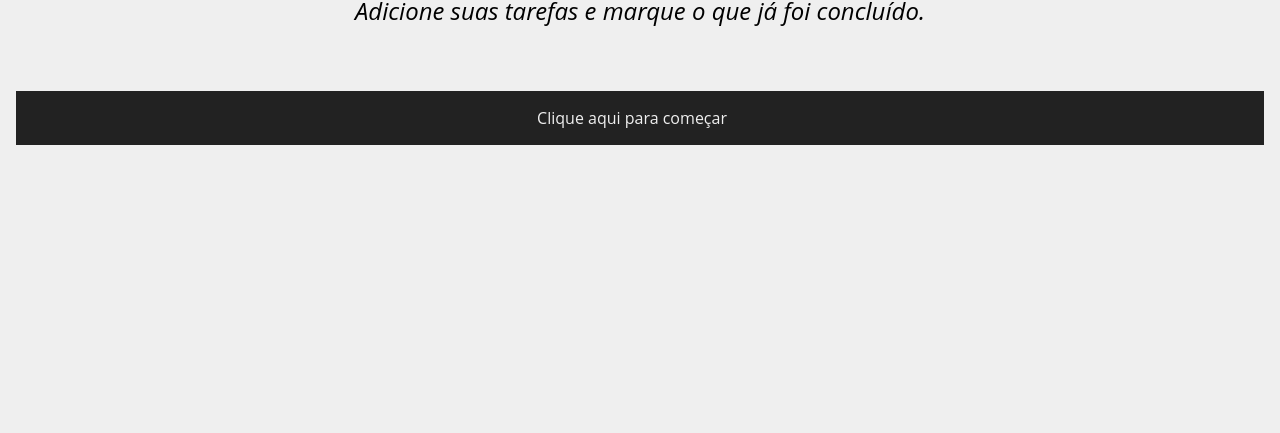
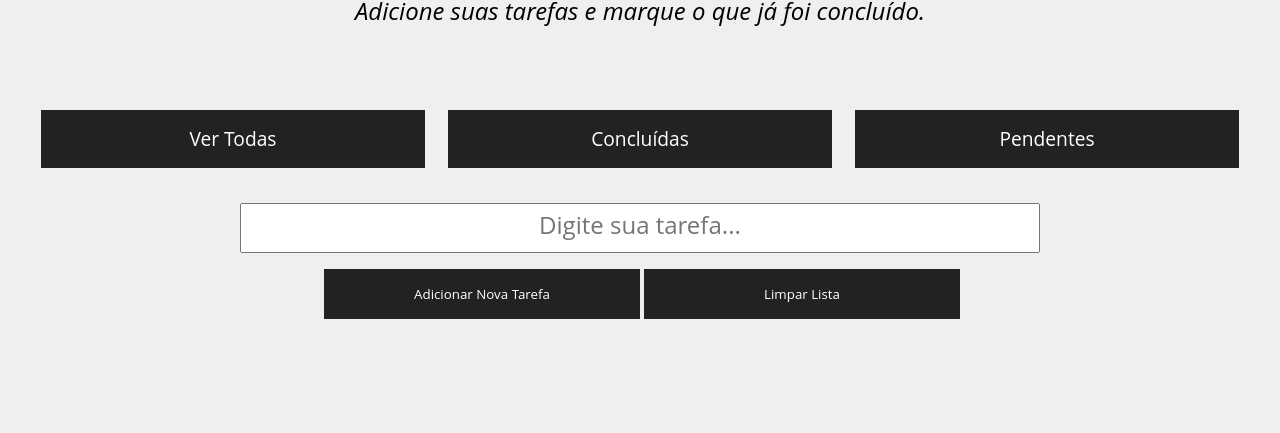
Before and after one commit to felipehrodrigues/acqa, a React (Create React App) app: page / in a window 1280 px wide. Shown: the part 288-721 px from the top of the page. Built offline with nearby package versions, Linux system fonts and the light colour scheme.

Commit message:
Alteração na Home

```diff
--- a/src/App.js
+++ b/src/App.js
@@ -15,9 +15,9 @@ function App() {
       <Home></Home>
       <Routes>
       <Route
-      path="/" exact element={<IniciarTarefas />} />
+      path="/IniciarTarefas" exact element={<IniciarTarefas />} />
       <Route
-        path="/AdicionarTarefas" exact element={<AdicionarTarefas />} />
+        path="/" exact element={<AdicionarTarefas />} />
       </Routes>
       <Footer></Footer>
     </Router>
```
